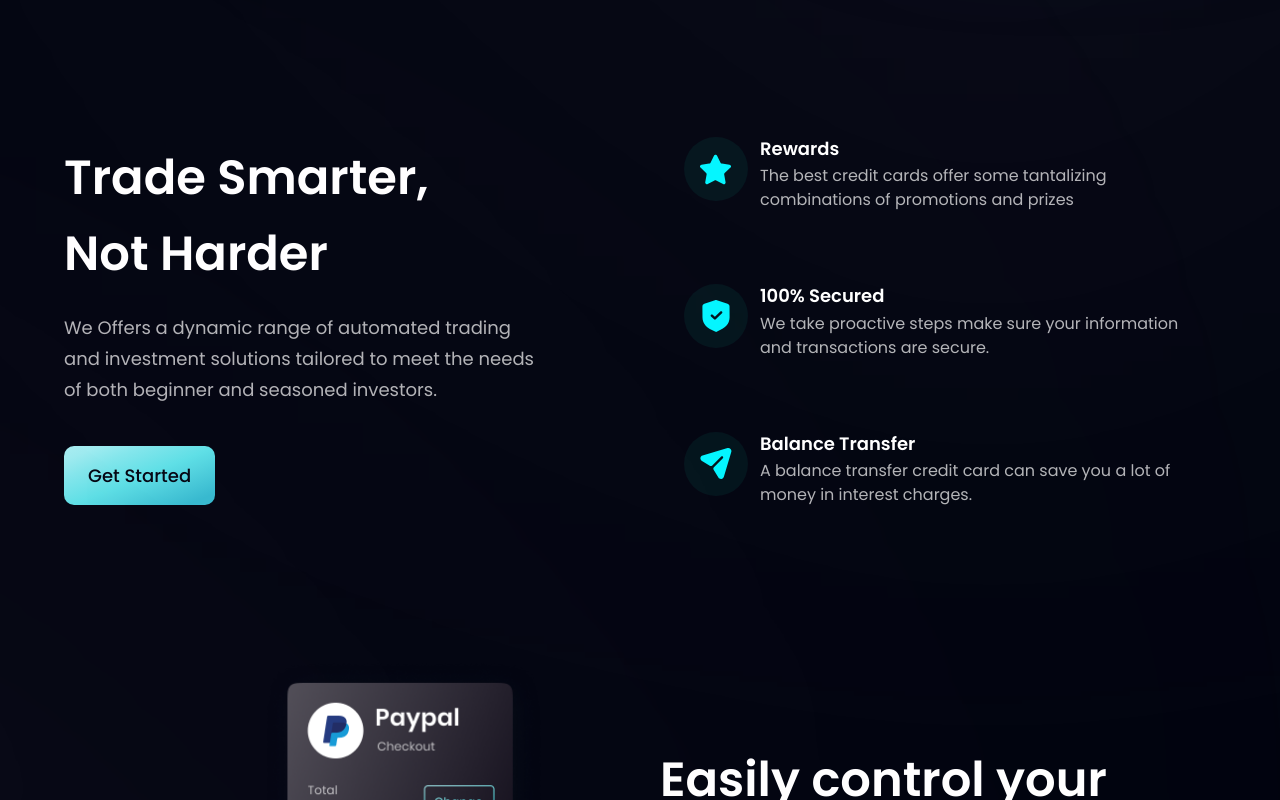
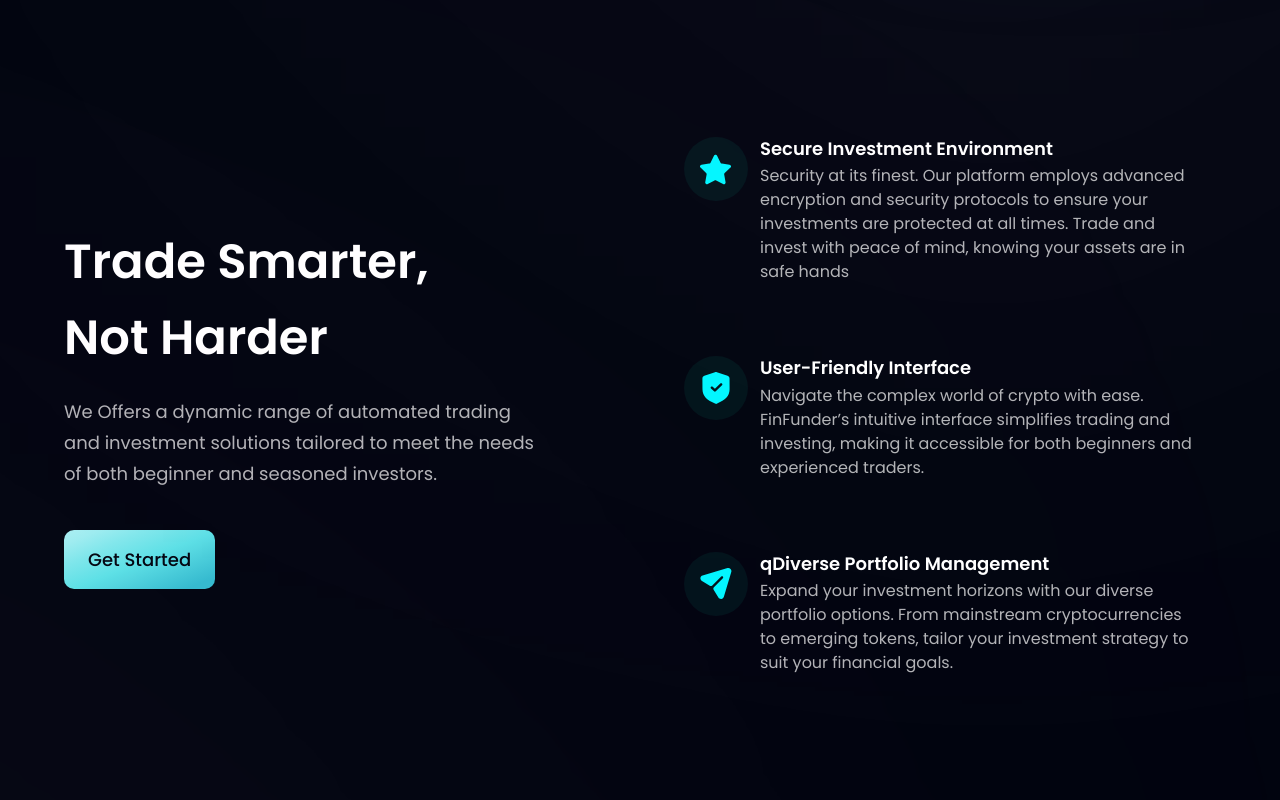
Before and after one commit to 6ix78/BigL, a React (Vite) app: page / in a window 1280 px wide. Shown: the part 960-1760 px from the top of the page. Built offline with nearby package versions, Linux system fonts and the light colour scheme.

Commit message:
Update index.js

```diff
--- a/src/constants/index.js
+++ b/src/constants/index.js
@@ -49,25 +49,25 @@ export const navLinks = [
 
 export const features = [
   {
-    id: "feature-1",
+    id: "feature-2",
     icon: star,
-    title: "Rewards",
+    title: "Secure Investment Environment",
     content:
-      "The best credit cards offer some tantalizing combinations of promotions and prizes",
+      "Security at its finest. Our platform employs advanced encryption and security protocols to ensure your investments are protected at all times. Trade and invest with peace of mind, knowing your assets are in safe hands",
   },
   {
-    id: "feature-2",
+    id: "feature-1",
     icon: shield,
-    title: "100% Secured",
+    title: "User-Friendly Interface",
     content:
-      "We take proactive steps make sure your information and transactions are secure.",
+      "Navigate the complex world of crypto with ease. FinFunder’s intuitive interface simplifies trading and investing, making it accessible for both beginners and experienced traders.",
   },
   {
     id: "feature-3",
     icon: send,
-    title: "Balance Transfer",
+    title: "qDiverse Portfolio Management",
     content:
-      "A balance transfer credit card can save you a lot of money in interest charges.",
+      "Expand your investment horizons with our diverse portfolio options. From mainstream cryptocurrencies to emerging tokens, tailor your investment strategy to suit your financial goals.",
   },
 ];
 
@@ -83,7 +83,7 @@ export const feedback = [
   {
     id: "feedback-2",
     content:
-      "Money makes your life easier. If you're lucky to have it, you're lucky.",
+      "Expand your investment horizons with our diverse portfolio options. From mainstream cryptocurrencies to emerging tokens, tailor your investment strategy to suit your financial goals.",
     name: "Steve Mark",
     title: "Founder & Leader",
     img: people02,
```
